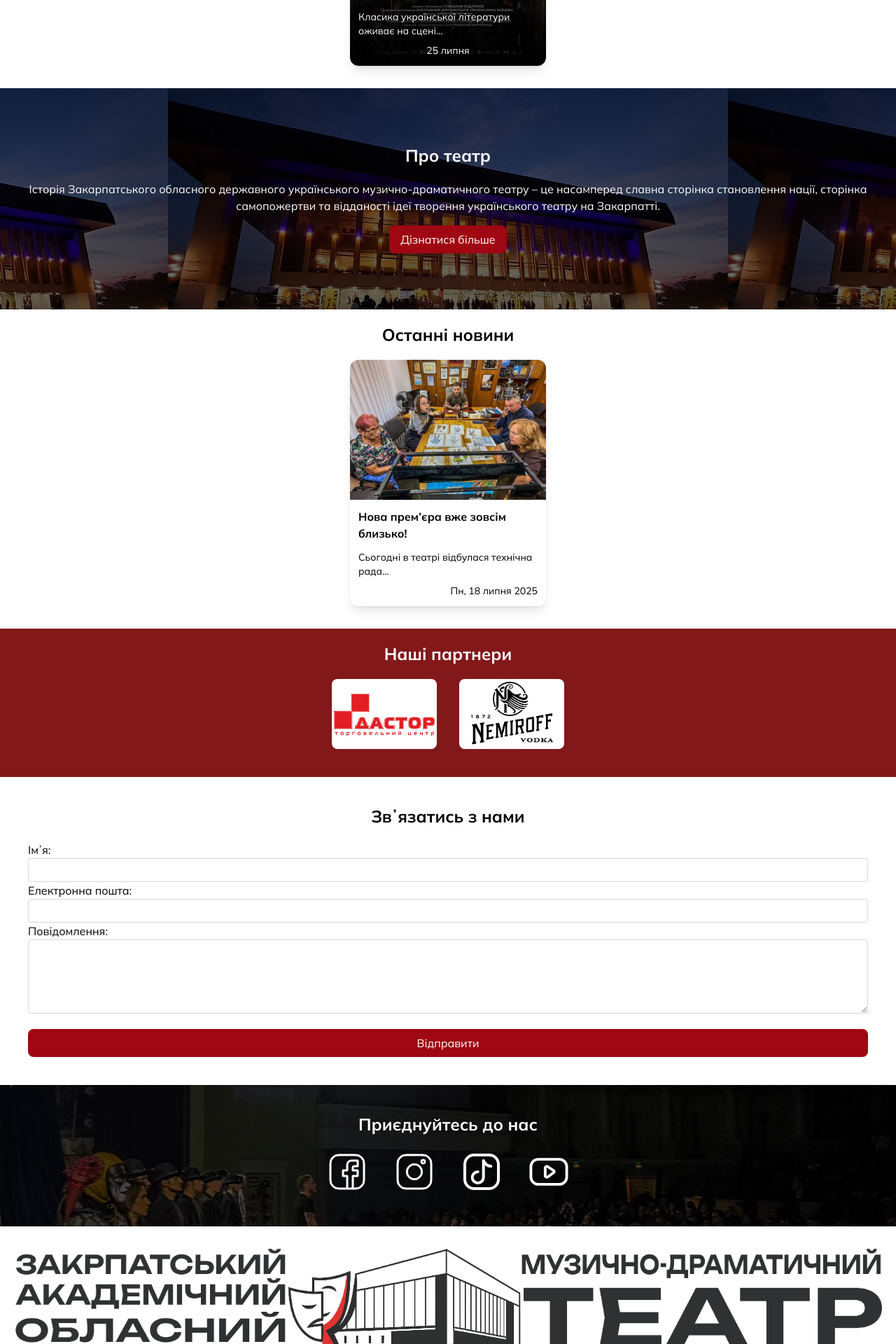
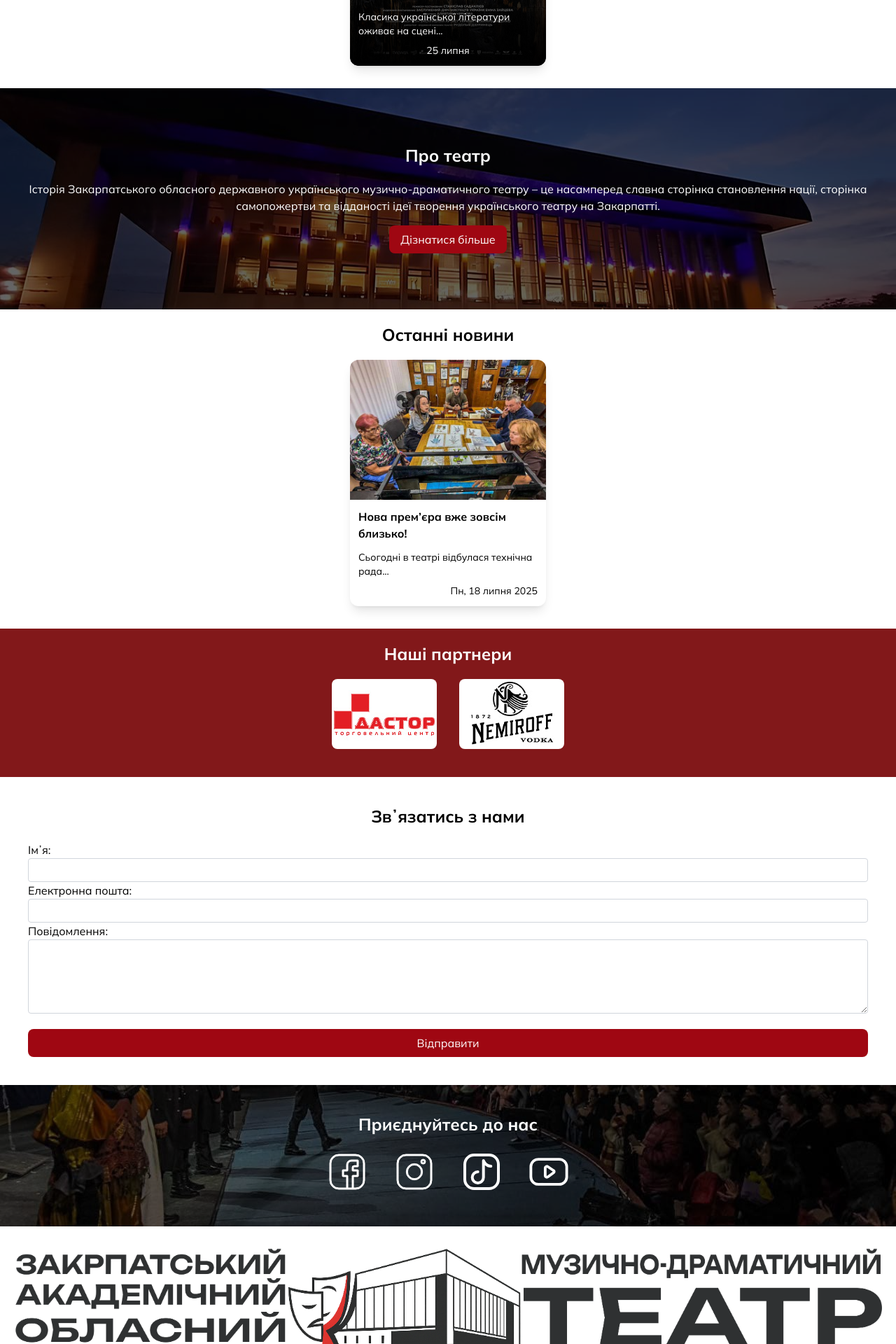
Before and after one commit to zhamanko/dram-theater, a Vue app: page / in a window 1280 px wide. Shown: the part 1300-3220 px from the top of the page at 70% size. Built offline with nearby package versions, Linux system fonts and the light colour scheme.

Commit message:
Refactor code structure for improved readability and maintainability

```diff
--- a/src/components/ParallaxSection.vue
+++ b/src/components/ParallaxSection.vue
@@ -1,62 +1,71 @@
+<script>
+export default {
+  props: {
+    image: { type: String, required: true },
+    speed: { type: Number, default: 0.35 }, // 0.2–0.5 — приємний діапазон
+  },
+  data() {
+    return {
+      y: 0,
+      ticking: false,
+      isMobile: false,
+    }
+  },
+  computed: {
+    bgStyle() {
+      return {
+        backgroundImage: `url(${this.image})`,
+        backgroundAttachment: 'scroll',
+        backgroundPosition: `center calc(50% + ${this.y}px)`,
+        willChange: 'background-position',
+        backgroundSize: this.isMobile ? '800px' : '100% 100vh',
+      }
+    },
+  },
+  methods: {
+    updateOffset() {
+      if (!this.$refs.el) return
+      const rect = this.$refs.el.getBoundingClientRect()
+      const vh = window.innerHeight || document.documentElement.clientHeight
+      const centerDelta = rect.top + rect.height / 2 - vh / 2
+      this.y = -centerDelta * this.speed
+    },
+    onScroll() {
+      if (this.ticking) return
+      this.ticking = true
+      requestAnimationFrame(() => {
+        this.updateOffset()
+        this.ticking = false
+      })
+    },
+    checkDevice() {
+      this.isMobile = window.innerWidth < 768
+    },
+    onResize() {
+      this.updateOffset()
+      this.checkDevice()
+    },
+  },
+  mounted() {
+    this.updateOffset()
+    this.checkDevice()
+    window.addEventListener('scroll', this.onScroll, { passive: true })
+    window.addEventListener('resize', this.onResize)
+  },
+  beforeUnmount() {
+    window.removeEventListener('scroll', this.onScroll)
+    window.removeEventListener('resize', this.onResize)
+  },
+}
+</script>
+
 <template>
   <section
     ref="el"
     class="relative text-center text-white bg-cover bg-center"
     :style="bgStyle">
-    <div class="bg-black/0">
+    <div class="bg-black/60">
       <slot />
     </div>
   </section>
 </template>
-
-<script setup>
-import { ref, computed, onMounted, onBeforeUnmount } from 'vue'
-
-const props = defineProps({
-  image: { type: String, required: true },
-  speed: { type: Number, default: 0.35 }, // 0.2–0.5 — приємний діапазон
-})
-
-const el = ref(null)
-const y = ref(0)
-let ticking = false
-
-function updateOffset() {
-  if (!el.value) return
-  const rect = el.value.getBoundingClientRect()
-  const vh = window.innerHeight || document.documentElement.clientHeight
-
-  // Зсуваємо фон залежно від того, де секція відносно центру в'юпорту
-  const centerDelta = rect.top + rect.height / 2 - vh / 2
-  y.value = -centerDelta * props.speed
-}
-
-function onScroll() {
-  if (ticking) return
-  ticking = true
-  requestAnimationFrame(() => {
-    updateOffset()
-    ticking = false
-  })
-}
-
-const bgStyle = computed(() => ({
-  backgroundImage: `url(${props.image})`,
-  backgroundSize: 'cover',
-  backgroundSize: '800px',
-  backgroundAttachment: 'scroll', // важливо: без bg-fixed
-  backgroundPosition: `center calc(50% + ${y.value}px)`,
-  willChange: 'background-position',
-}))
-
-onMounted(() => {
-  updateOffset()
-  window.addEventListener('scroll', onScroll, { passive: true })
-  window.addEventListener('resize', updateOffset)
-})
-
-onBeforeUnmount(() => {
-  window.removeEventListener('scroll', onScroll)
-  window.removeEventListener('resize', updateOffset)
-})
-</script>
--- a/src/views/HomeView.vue
+++ b/src/views/HomeView.vue
@@ -33,7 +33,7 @@ export default {
 
     <!-- Про театр -->
     <ParallaxSection image="./img/background/dram-theater.jpg" speed="0.3">
-      <div class="bg-black/60 py-20 px-4">
+      <div class=" py-20 px-4">
         <h2 class="text-2xl font-bold mb-5">Про театр</h2>
         <p>
           Історія Закарпатського обласного державного українського музично-драматичного театру – це насамперед славна
@@ -97,8 +97,8 @@ export default {
     </div>
 
     <!-- Приєднуйтесь до нас у соцмережах: -->
-    <div class="text-center text-white bg-[url('/img/background/backgroud_social.jpg')] bg-cover bg-center bg-fixed">
-      <div class="bg-black/65 p-10">
+    <ParallaxSection image="./img/background/social.jpg" speed="0.2">
+      <div class="p-10">
         <h2 class="text-2xl font-bold">Приєднуйтесь до нас</h2>
 
         <div class="mt-5">
@@ -106,7 +106,7 @@ export default {
             <!-- Фейсбук -->
             <div>
               <a href="https://www.facebook.com/Uzhgorodmuzdramteatr/?locale=uk_UA"
-              class="active:scale-125 hover:scale-125 transition inline-block">
+                class="active:scale-125 hover:scale-125 transition inline-block">
                 <svg fill="#ffffff" width="64px" height="64px" viewBox="0 0 64 64" xmlns="http://www.w3.org/2000/svg"
                   stroke="#ffffff">
                   <g id="SVGRepo_bgCarrier" stroke-width="0"></g>
@@ -124,7 +124,7 @@ export default {
             <!-- Інстаграм -->
             <div>
               <a href="https://www.instagram.com/dramteatruzh/"
-              class="active:scale-125 hover:scale-125 transition inline-block">
+                class="active:scale-125 hover:scale-125 transition inline-block">
                 <svg fill="#ffffff" width="64px" height="64px" viewBox="0 0 64 64" xmlns="http://www.w3.org/2000/svg"
                   stroke="#ffffff">
                   <g id="SVGRepo_bgCarrier" stroke-width="0"></g>
@@ -148,7 +148,7 @@ export default {
             <!-- Тікток -->
             <div>
               <a href="https://www.tiktok.com/@dramteatruzh"
-              class="active:scale-125 hover:scale-125 transition inline-block">
+                class="active:scale-125 hover:scale-125 transition inline-block">
                 <svg width="64px" height="64px" viewBox="0 0 24 24" fill="none" xmlns="http://www.w3.org/2000/svg"
                   stroke="#ffffff">
                   <g id="SVGRepo_bgCarrier" stroke-width="0"></g>
@@ -167,8 +167,7 @@ export default {
 
             <!-- Ютуб -->
             <div>
-              <a
-                href="https://www.youtube.com/@%D0%94%D1%80%D0%B0%D0%BC%D1%82%D0%B5%D0%B0%D1%82%D1%80%D0%A3%D0%B6%D0%B3%D0%BE%D1%80%D0%BE%D0%B4"
+              <a href="https://www.youtube.com/@%D0%94%D1%80%D0%B0%D0%BC%D1%82%D0%B5%D0%B0%D1%82%D1%80%D0%A3%D0%B6%D0%B3%D0%BE%D1%80%D0%BE%D0%B4"
                 class="active:scale-125 hover:scale-125 transition inline-block">
                 <svg width="64px" height="64px" viewBox="0 -0.5 25 25" fill="none" xmlns="http://www.w3.org/2000/svg"
                   stroke="#ffffff">
@@ -189,6 +188,6 @@ export default {
           </div>
         </div>
       </div>
-    </div>
+    </ParallaxSection>
   </main>
 </template>
```
Also changed, not shown: public/img/background/social.jpg (renamed from public/img/background/backgroud_social.jpg).
